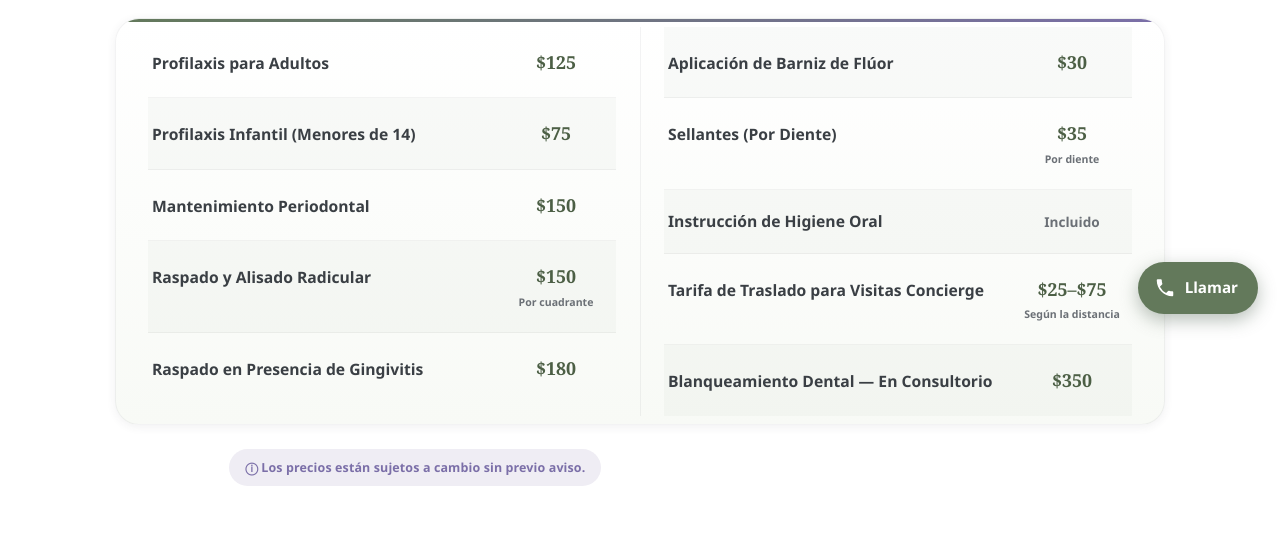
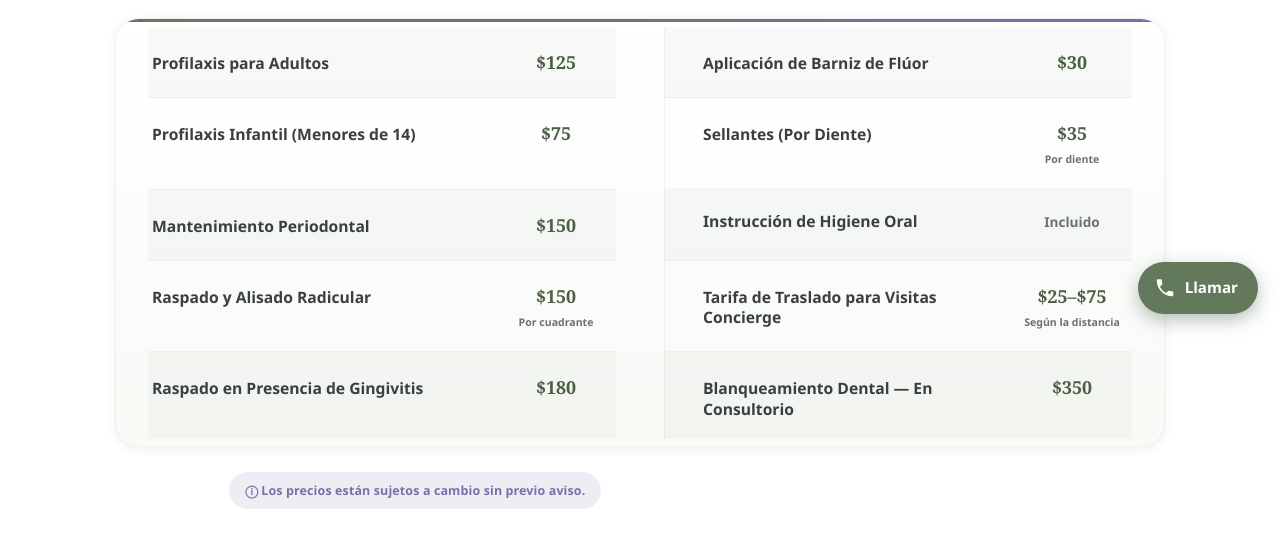
Before and after one commit to MauriceLcodes/on-demand-dental, a plain HTML site: page es/services.html in a window 1280 px wide. Shown: the part 464-1012 px from the top of the page. Drawn offline with Linux system fonts and the light colour scheme.

Commit message:
Pricing at a Glance table, home page copy, whitening photo, Spanish parity

```diff
--- a/es/services.html
+++ b/es/services.html
@@ -51,10 +51,14 @@
   /* Pricing at a Glance — a compact price list above the detailed service
      cards below, so patients can scan prices without reading a
      description twice (the cards below already cover what each service
-     includes). CSS multi-column layout splits the 10 rows into two
-     columns of 5 on desktop with a hairline column-rule as the divider,
-     and collapses to a single column with no scroll on mobile — no grid
-     bookkeeping needed since the rows are equal height. */
+     includes). Real CSS grid (not multi-column) splits the 10 rows into
+     two columns of 5, auto-flowing down the first column then the
+     second — a plain 2-column `columns:2` layout let row heights drift
+     independently per column (a wrapping service name in one column
+     didn't grow its counterpart in the other), so the alternating row
+     tint looked like mismatched, unevenly-sized blocks on phones. Grid
+     rows are always as tall as their tallest cell, so every row lines up
+     the same height in both columns at any width. */
   .pricing-glance{padding:var(--sp-5) 0 var(--sp-4)}
   @media(min-width:820px){.pricing-glance{padding:var(--sp-6) 0 var(--sp-5)}}
   /* FALLBACK — .pricing-glance-sub: styled the "Precios claros..." subhead
@@ -78,7 +82,8 @@
     border-radius:24px;
     border:1px solid rgba(58,63,68,.06);box-shadow:var(--shadow-sm);
     padding:4px 12px;
-    columns:2;column-gap:16px;column-rule:1px solid rgba(58,63,68,.06);
+    display:grid;grid-template-columns:1fr 1fr;grid-auto-flow:column;
+    grid-template-rows:repeat(5,auto);column-gap:16px;
   }
   .price-list::before{
     content:"";position:absolute;top:0;left:0;right:0;height:3px;
@@ -94,11 +99,21 @@
     display:flex;justify-content:space-between;align-items:baseline;flex-wrap:wrap;
     gap:2px 10px;
     padding:14px 4px;border-bottom:1px solid rgba(58,63,68,.055);
-    break-inside:avoid;
   }
+  /* Second column — a left border instead of the old column-rule (grid
+     has no column-rule equivalent), only on the cells that are actually
+     in column two. */
+  .price-row-compact:nth-child(n+6){
+    border-left:1px solid rgba(58,63,68,.06);padding-left:14px;
+  }
+  @media(min-width:480px){.price-row-compact:nth-child(n+6){padding-left:22px}}
+  @media(min-width:720px){.price-row-compact:nth-child(n+6){padding-left:38px}}
   .price-row-compact:last-child{border-bottom:0}
   .price-row-compact.last-in-col{border-bottom:0}
-  .price-row-compact:nth-child(even){background:rgba(99,121,91,.035)}
+  /* Tint applied by explicit class (not nth-child(even)) so it lines up
+     with the row directly across the divider — rows 1, 3, 5 in each
+     column, i.e. items 1/3/5 and 6/8/10. */
+  .price-row-compact.tint{background:rgba(99,121,91,.045)}
   .price-row-compact-name{
     font-weight:600;color:var(--ink);font-size:.82rem;line-height:1.3;
     flex:1 1 auto;min-width:0;
@@ -195,7 +210,7 @@
       <div class="price-list-wrap">
         <div class="price-list">
 
-          <div class="price-row-compact">
+          <div class="price-row-compact tint">
             <span class="price-row-compact-name">Profilaxis para Adultos</span>
             <span class="price-row-compact-price">$125</span>
           </div>
@@ -205,7 +220,7 @@
             <span class="price-row-compact-price">$75</span>
           </div>
 
-          <div class="price-row-compact">
+          <div class="price-row-compact tint">
             <span class="price-row-compact-name">Mantenimiento Periodontal</span>
             <span class="price-row-compact-price">$150</span>
           </div>
@@ -215,12 +230,12 @@
             <span class="price-row-compact-price">$150<span class="price-note-sm">Por cuadrante</span></span>
           </div>
 
-          <div class="price-row-compact last-in-col">
+          <div class="price-row-compact tint last-in-col">
             <span class="price-row-compact-name">Raspado en Presencia de Gingivitis</span>
             <span class="price-row-compact-price">$180</span>
           </div>
 
-          <div class="price-row-compact">
+          <div class="price-row-compact tint">
             <span class="price-row-compact-name">Aplicación de Barniz de Flúor</span>
             <span class="price-row-compact-price">$30</span>
           </div>
@@ -230,7 +245,7 @@
             <span class="price-row-compact-price">$35<span class="price-note-sm">Por diente</span></span>
           </div>
 
-          <div class="price-row-compact">
+          <div class="price-row-compact tint">
             <span class="price-row-compact-name">Instrucción de Higiene Oral</span>
             <span class="price-row-compact-price included">Incluido</span>
           </div>
@@ -240,7 +255,7 @@
             <span class="price-row-compact-price">$25–$75<span class="price-note-sm">Según la distancia</span></span>
           </div>
 
-          <div class="price-row-compact">
+          <div class="price-row-compact tint">
             <span class="price-row-compact-name">Blanqueamiento Dental — En Consultorio</span>
             <span class="price-row-compact-price">$350</span>
           </div>
```
Also changed, not shown: services-pricing.html (+28 -13 lines).
